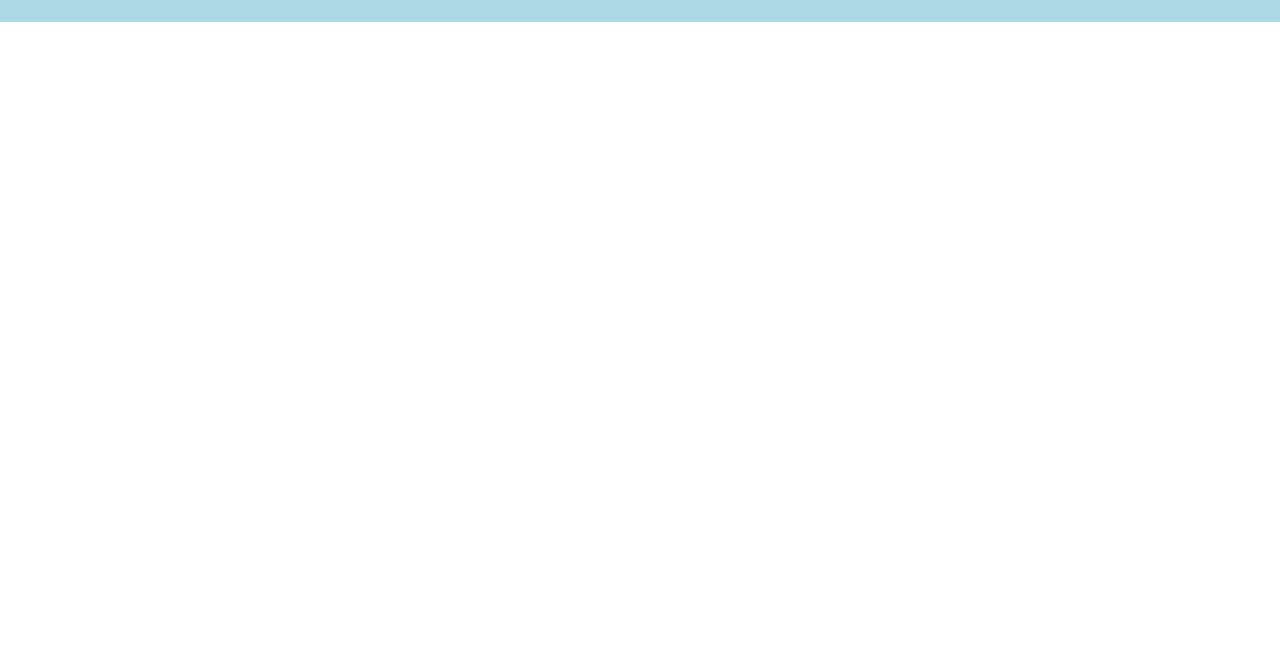
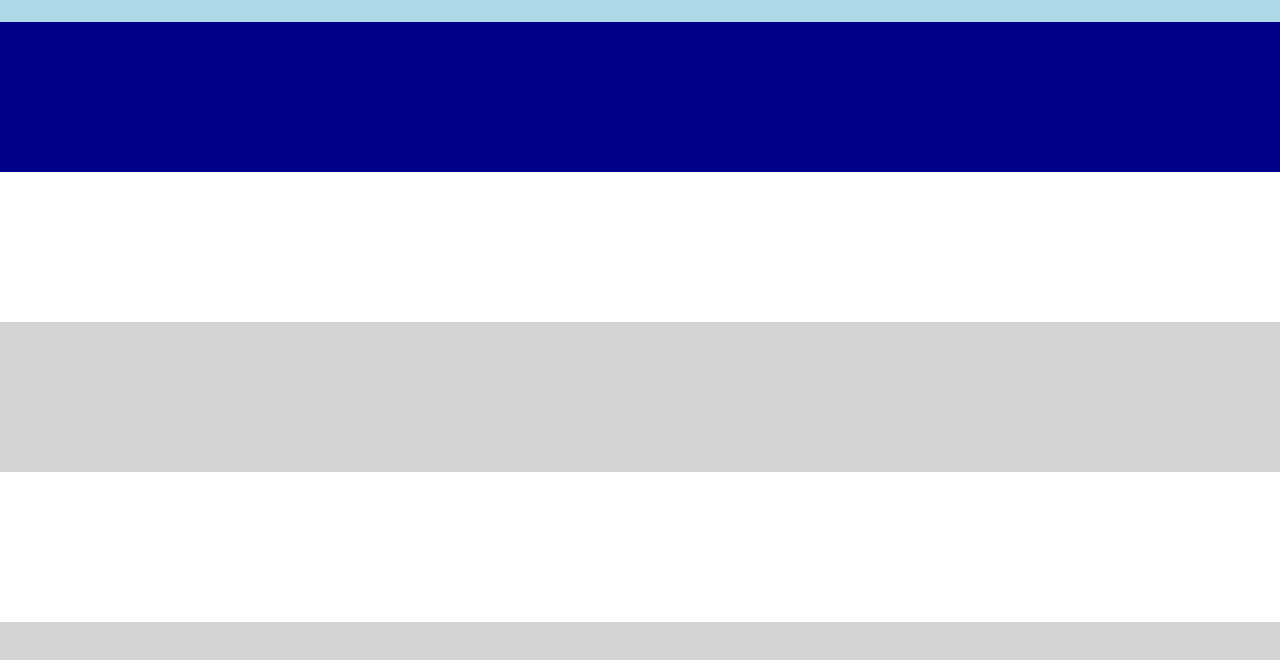
Before and after one commit to ManuelTrappolini/htmlcss-struttura-discord, a plain HTML site: page index.html in a window 1280 px wide. Shown: the part 58-718 px from the top of the page. Drawn offline with Linux system fonts and the light colour scheme.

Commit message:
add main

```diff
--- a/assets/style.css
+++ b/assets/style.css
@@ -42,3 +42,20 @@ header{
 .login{
     text-align: end;
 }
+
+/* #endregion header */
+
+/* #region main */
+.container{
+    width: 100%vh;
+    height: 150px;
+}
+
+.first{
+    background-color: #00008B;
+}
+
+.third,.fifth{
+    background-color: #D3D3D3;
+}
+/* #endregion main */
--- a/index.html
+++ b/index.html
@@ -16,11 +16,11 @@
     </header>
     <!-- main -->
     <main>
-        <div></div>
-        <div></div>
-        <div></div>
-        <div></div>
-        <div></div>
+        <div class="first container"></div>
+        <div class="second container"></div>
+        <div class="third container"></div>
+        <div class="fourth container"></div>
+        <div class="fifth container"></div>
     </main>
     <!-- footer -->
     <footer>
```
